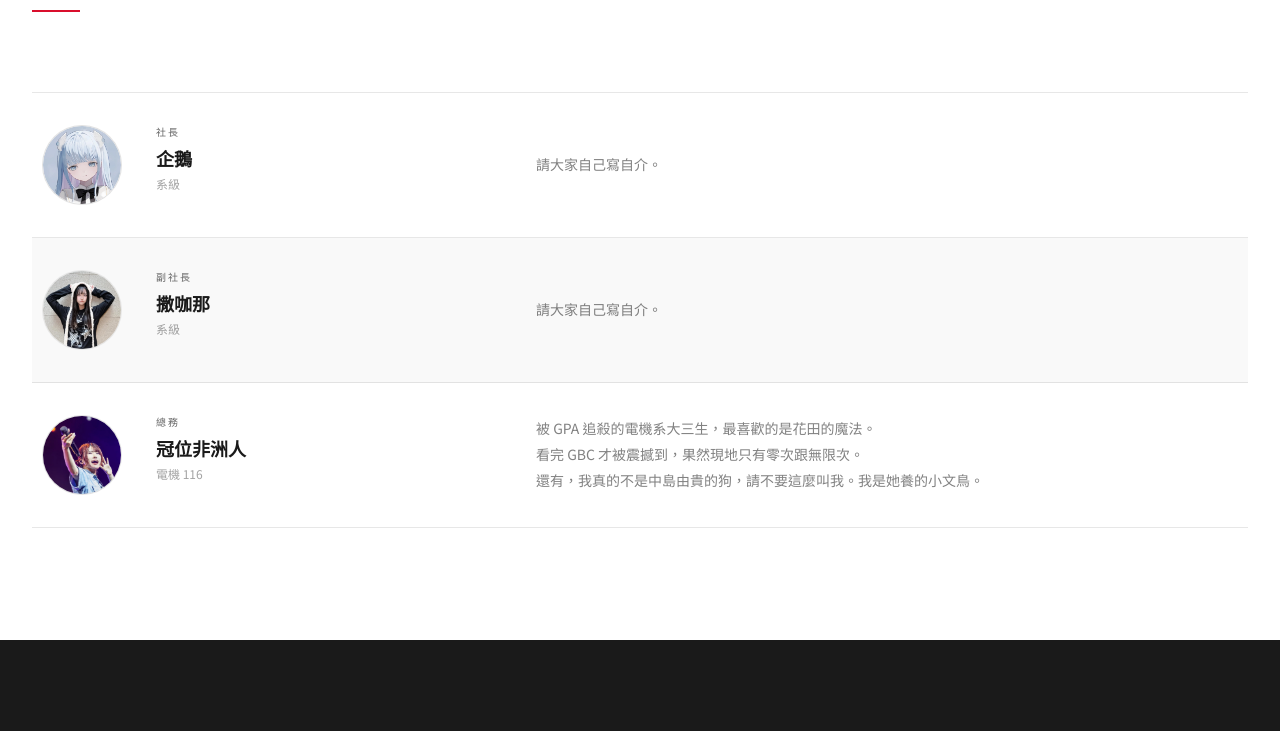
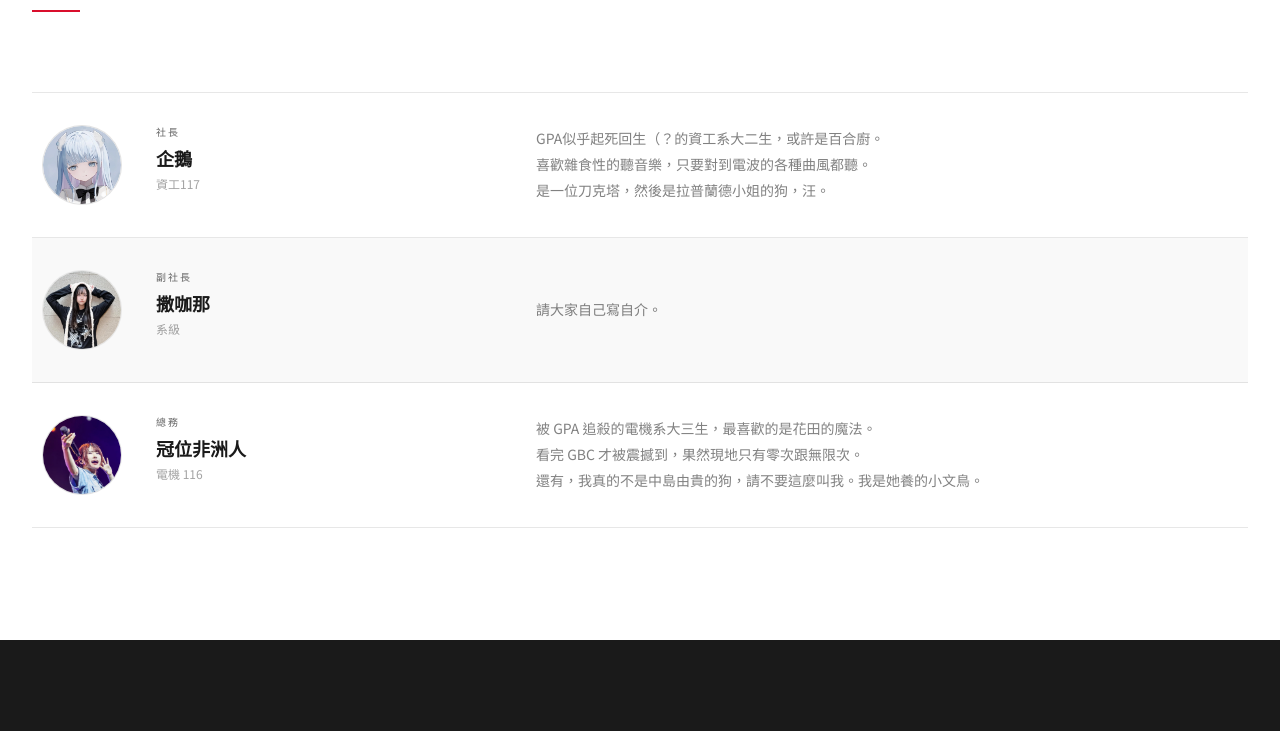
Before and after one commit to nycu-cc/nctu-anime, a website: page index.html in a window 1280 px wide. Shown: the part 5000-5731 px from the top of the page. Drawn offline with nearby package versions, Linux system fonts and the light colour scheme.

Commit message:
Update Profile

```diff
--- a/index.html
+++ b/index.html
@@ -413,10 +413,14 @@
         <div>
           <p class="text-[10px] tracking-[0.2em] text-mid font-display uppercase mb-1">社長</p>
           <h4 class="text-lg font-bold">企鵝</h4>
-          <p class="text-xs text-dark/40 mt-1">系級</p>
+          <p class="text-xs text-dark/40 mt-1">資工117</p>
         </div>
         <div class="flex items-center">
-          <p class="text-sm text-dark/55 leading-[1.85]">請大家自己寫自介。</p>
+          <p class="text-sm text-dark/55 leading-[1.85]">
+            GPA似乎起死回生（？的資工系大二生，或許是百合廚。<br>
+            喜歡雜食性的聽音樂，只要對到電波的各種曲風都聽。<br>
+            是一位刀克塔，然後是拉普蘭德小姐的狗，汪。
+          </p>
         </div>
       </div>
 
```
Also changed, not shown: 1 other file.
